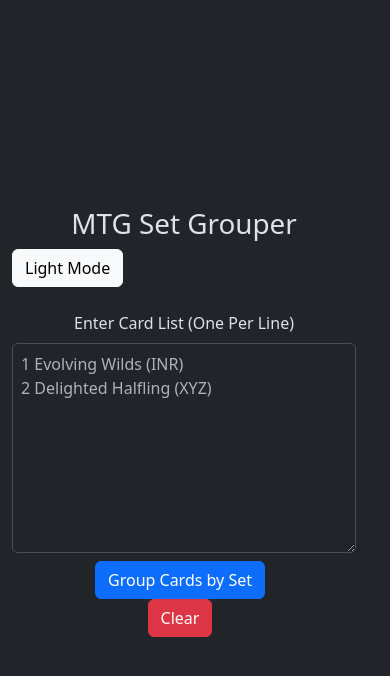
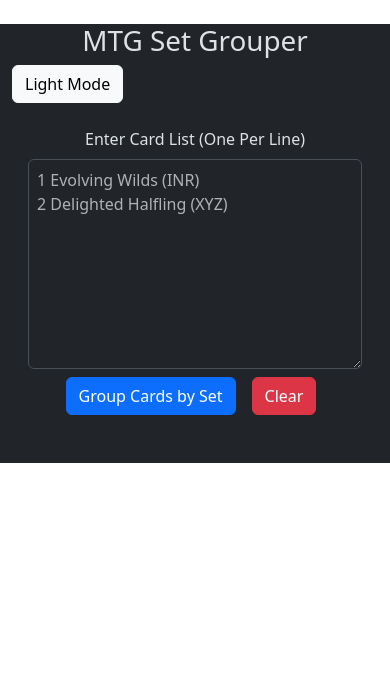
Before and after one commit to cardoe/mtg-set-grouper, a React (Vite) app: page / in a window 390 px wide. Shown: the top 676 px of the page. Built offline with nearby package versions, Linux system fonts and the light colour scheme.

Commit message:
update to make the design fully responsive

```diff
--- a/src/App.tsx
+++ b/src/App.tsx
@@ -1,41 +1,20 @@
-import React, { useEffect, useState } from "react";
+import React, { useState } from "react";
 import { saveAs } from "file-saver";
 import Papa from "papaparse";
 import "bootstrap/dist/css/bootstrap.min.css";
-import Button from "react-bootstrap/Button";
 import Container from "react-bootstrap/Container";
+import Col from "react-bootstrap/Col";
 import Row from "react-bootstrap/Row";
-import Col from "react-bootstrap/Col";
-import CardList from "./components/CardList";
+import CardSets from "./components/CardSets";
 import DarkModeToggle from "./components/DarkModeToggle";
 import { extractCardNames, fetchCardSets, Card } from "./services/cardService";
 
 const App: React.FC = () => {
-  const [inputText, setInputText] = useState<string>("");
   const [setGroups, setSetGroups] = useState<[string, Card[]][]>([]);
   const [selectedCard, setSelectedCard] = useState<Card | null>(null);
 
-
-  useEffect(() => {
-    const savedInput = localStorage.getItem("cardListInput");
-    if (savedInput) {
-      setInputText(savedInput);
-    }
-  }, []);
-
-  const handleInputChange = (e: React.ChangeEvent<HTMLTextAreaElement>) => {
-    const newText = e.target.value;
-    setInputText(newText);
-    localStorage.setItem("cardListInput", newText);
-  };
-
-  const handleClear = () => {
-    setInputText("");
-    localStorage.removeItem("cardListInput");
-  };
-
-  const processCards = async () => {
-    const cardNames = extractCardNames(inputText);
+  const processCards = async (input: string) => {
+    const cardNames = extractCardNames(input);
     if (cardNames.length === 0) {
       alert("Please enter valid card names!");
       return;
@@ -57,39 +36,25 @@
 
   return (
     <Container fluid className="mt-4">
-      <h1 className="text-center">MTG Set Grouper</h1>
+      <Row>
+        <Col>
+          <h1 className="text-center">MTG Set Grouper</h1>
+        </Col>
+      </Row>
 
-      <DarkModeToggle />
+      <Row>
+        <Col>
+          <DarkModeToggle />
+        </Col>
+      </Row>
 
-      <Row className="mt-4">
-        <Col lg={6} md={12} className="d-flex flex-column align-items-center">
-          <label className="form-label">Enter Card List (One Per Line)</label>
-          <textarea
-            className="form-control p-2 mx-auto"
-            rows={8}
-            style={{ minWidth: "320px", maxWidth: "400px", width: "100%" }}
-            placeholder="1 Evolving Wilds (INR)&#10;2 Delighted Halfling (XYZ)"
-            value={inputText}
-            onChange={handleInputChange}
-          ></textarea>
-
-          <Button variant="primary" className="mt-2 me-2" onClick={processCards}>
-            Group Cards by Set
-          </Button>
-
-          <Button variant="danger" className="me-2" onClick={handleClear}>
-            Clear
-          </Button>
-
-          {setGroups.length > 0 && (
-            <Button variant="success" className="mt-2 ms-2" onClick={downloadCSV}>
-              Download CSV
-            </Button>
-          )}
-        </Col>
-
-        <Col lg={6} md={12}>
-          <CardList setGroups={setGroups} />
+      <Row>
+        <Col>
+          <CardSets
+            processCards={processCards}
+            downloadCSV={downloadCSV}
+            setGroups={setGroups}
+          />
         </Col>
       </Row>
 
--- /dev/null
+++ b/src/components/CardSets.tsx
@@ -0,0 +1,75 @@
+import React, { useState, useEffect } from "react";
+import Button from "react-bootstrap/Button";
+import Container from "react-bootstrap/Container";
+import Col from "react-bootstrap/Col";
+import Row from "react-bootstrap/Row";
+import CardList from "./CardList";
+import { Card } from "../services/cardService";
+
+interface CardSetsProps {
+  processCards: (input: string) => void;
+  downloadCSV: () => void;
+  setGroups: [string, Card[]][];
+}
+
+const CardSets: React.FC<CardSetsProps> = ({ processCards, downloadCSV, setGroups }) => {
+  const [inputText, setInputText] = useState<string>("");
+
+  useEffect(() => {
+    const savedInput = localStorage.getItem("cardListInput");
+    if (savedInput) {
+      setInputText(savedInput);
+    }
+  }, []);
+
+  const handleInputChange = (e: React.ChangeEvent<HTMLTextAreaElement>) => {
+    const newText = e.target.value;
+    setInputText(newText);
+    localStorage.setItem("cardListInput", newText);
+  };
+
+  const handleClear = () => {
+    setInputText("");
+    localStorage.removeItem("cardListInput");
+  };
+
+  return (
+    <Container fluid className="px-3">
+    <Row className="mt-4 justify-content-center">
+      <Col lg={6} md={10} sm={12} className="d-flex flex-column align-items-center">
+        <label className="form-label">Enter Card List (One Per Line)</label>
+        <textarea
+          className="form-control p-2"
+          rows={8}
+          style={{ minWidth: "320px", maxWidth: "600px", width: "100%" }}
+          placeholder="1 Evolving Wilds (INR)&#10;2 Delighted Halfling (XYZ)"
+          value={inputText}
+          onChange={handleInputChange}
+        ></textarea>
+
+        <div className="d-flex flex-wrap justify-content-center mt-2 gap-2">
+          <Button variant="primary" className="me-2" onClick={() => processCards(inputText)}>
+            Group Cards by Set
+          </Button>
+
+          <Button variant="danger" className="me-2" onClick={handleClear}>
+            Clear
+          </Button>
+
+          {setGroups.length > 0 && (
+            <Button variant="success" className="ms-2" onClick={downloadCSV}>
+              Download CSV
+            </Button>
+          )}
+        </div>
+      </Col>
+
+      <Col lg={6} md={10} sm={12} className="mt-4 mt-lg-0">
+        <CardList setGroups={setGroups} />
+      </Col>
+    </Row>
+    </Container>
+  );
+};
+
+export default CardSets;
--- a/src/index.css
+++ b/src/index.css
@@ -20,14 +20,6 @@
 }
 a:hover {
   color: #535bf2;
-}
-
-body {
-  margin: 0;
-  display: flex;
-  place-items: center;
-  min-width: 320px;
-  min-height: 100vh;
 }
 
 h1 {
```
